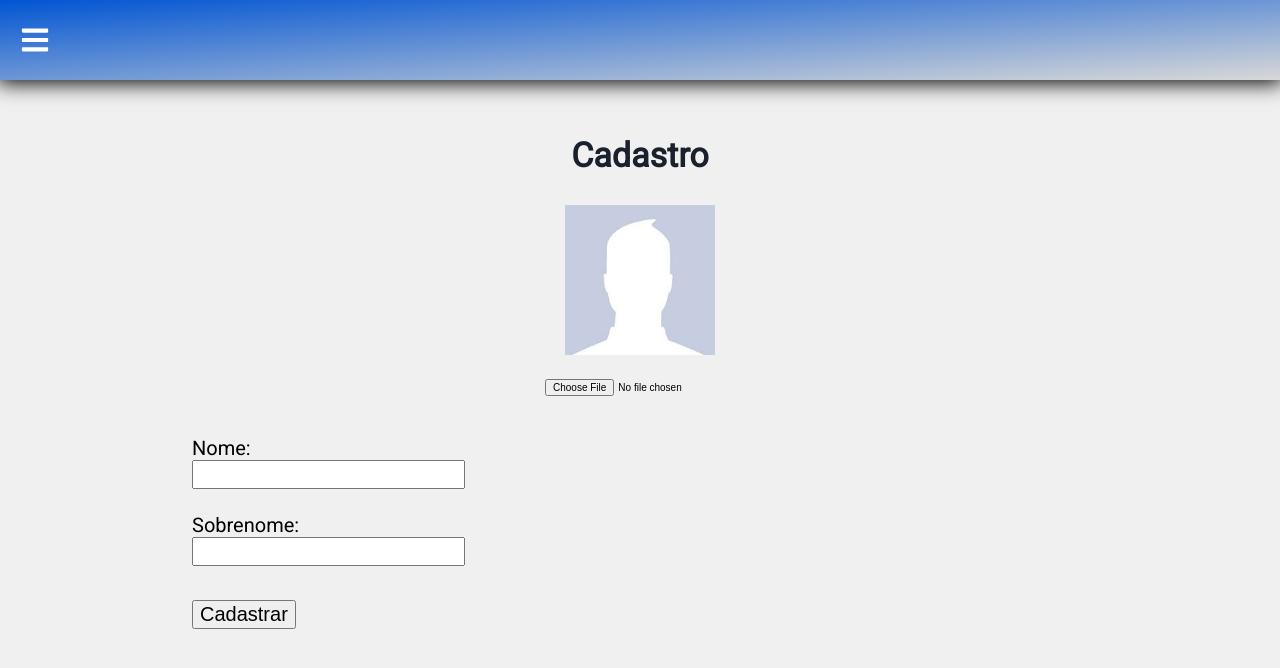
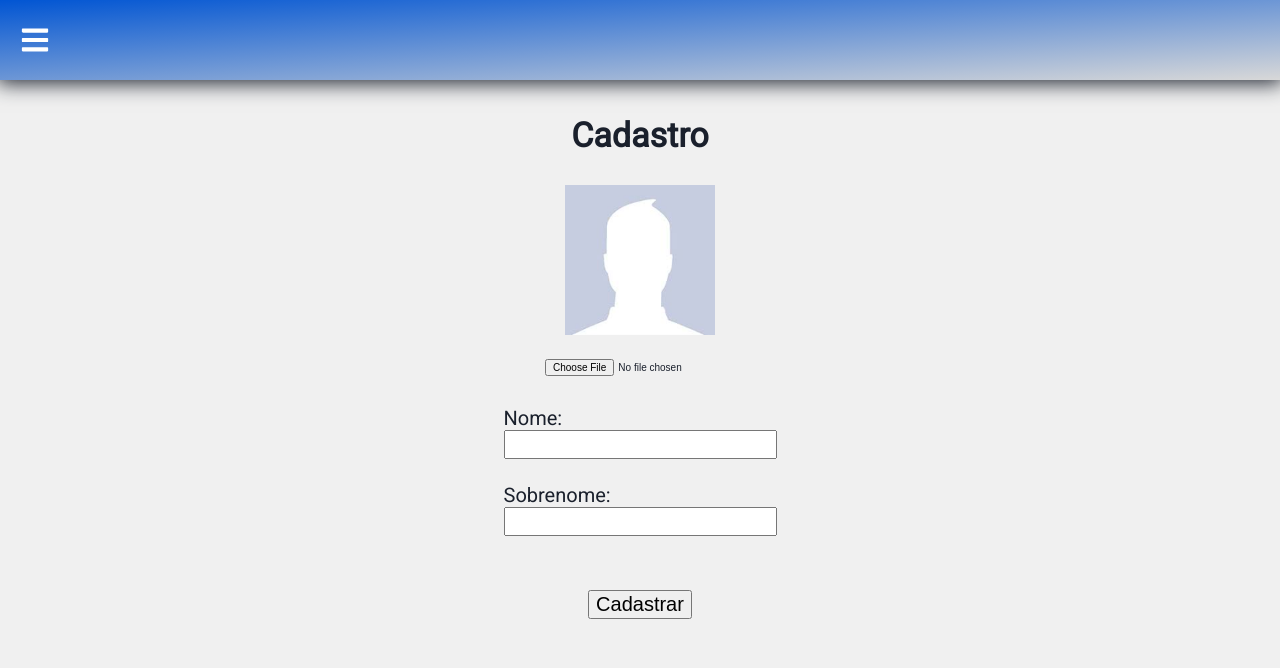
Before and after one commit to bernardoreisp/Calendario, a React (Create React App) app: page /cadastros in a window 1280 px wide. Shown: the top 668 px of the page. Built offline with nearby package versions, Linux system fonts and the light colour scheme.

Commit message:
twentyth commit

```diff
--- a/src/components/Cadastro/Cadastro.jsx
+++ b/src/components/Cadastro/Cadastro.jsx
@@ -31,13 +31,13 @@ function Cadastro() {
                     <br></br>
                     <input className='inputFoto' type='file' name='foto' onChange={handleInputChange} value={cadastro.foto || ''} />
                 </div>
-                <div className='inputCadastros'>
+                <div className='inputNome'>
                     <span>Nome: </span>
                     <br></br>
                     <input type='text' name='nome' onChange={handleInputChange} value={cadastro.nome || ''}/>
                 </div>
                 <br></br>
-                <div>
+                <div className='inputSobrenome'>
                     <span>Sobrenome: </span>
                     <br></br>
                     <input type='text' name='sobrenome' onChange={handleInputChange} value={cadastro.sobrenome || ''}/>
--- a/src/components/Header/Sidebar.jsx
+++ b/src/components/Header/Sidebar.jsx
@@ -1,7 +1,7 @@
 import { FaTimes } from "react-icons/fa";
 import { AiOutlineFieldTime } from "react-icons/ai"
 import { BsFillPersonFill } from "react-icons/bs"
-import { Container, Content } from './sidebarStyle';
+import { Container, Content } from '../../styles/sidebarStyle';
 import SidebarItem from './SidebarItem';
 
 function Sidebar({ active }) {
--- a/src/styles/Cadastro.css
+++ b/src/styles/Cadastro.css
@@ -1,16 +1,22 @@
 .cadastroContainer {
     margin: 0 auto;
     width: 70%;
-    padding-top: 130px;
+    padding-top: 110px;
 }
 
-.inputCadastros{
-    margin-top: 40px;
+.inputNome{
+    width: fit-content;
+    margin:30px auto 0 auto;
+}
+
+.inputSobrenome{
+    width: fit-content;
+    margin:0 auto;
 }
 
 .botaoSubmit{
-    margin-top: 10px;
-    margin-bottom: 40px;
+   display: block;
+   margin:30px auto 0 auto;
 }
 
 .imagemCadastro{
--- a/src/styles/Calendar.css
+++ b/src/styles/Calendar.css
@@ -4,7 +4,7 @@
 }
 
 .calendarContainer {
-    padding-top: 130px;
+    padding-top: 110px;
     border-radius: 10px;
     margin: 0 auto;
     min-width: 375px;
@@ -43,6 +43,6 @@
 @media(max-width: 465px) {
 
     .calendarContainer {
-        padding-top: 90px;
+        padding-top: 80px;
     }
 }
--- a/src/styles/ListaHorarios.css
+++ b/src/styles/ListaHorarios.css
@@ -34,7 +34,7 @@
 .horarios {
     border-radius: 10px;
     cursor: pointer;
-    width: 50%;
+    width: 60px;
     padding: 5px;
     margin: 5px;
     border: 1px solid #1A202C;
@@ -52,7 +52,7 @@
     cursor: pointer;
     padding: 5px;
     margin: 5px;
-    width: 50%;
+    width: 60px;
 }
 
 @media(max-width: 465px) {
@@ -84,7 +84,7 @@
     }
 
     .periodos {
-        width: 70%;
+        width: 85%;
     }
 
     .horarios {
--- a/src/styles/index.css
+++ b/src/styles/index.css
@@ -7,6 +7,7 @@ body {
     margin: 0;
     font-family: 'Roboto', sans-serif;
     background: rgb(240, 240, 240);
+    color: #1A202C;
 }
 
 * {
```
Also changed, not shown: src/styles/sidebarStyle.js (renamed from src/components/Header/sidebarStyle.js).
